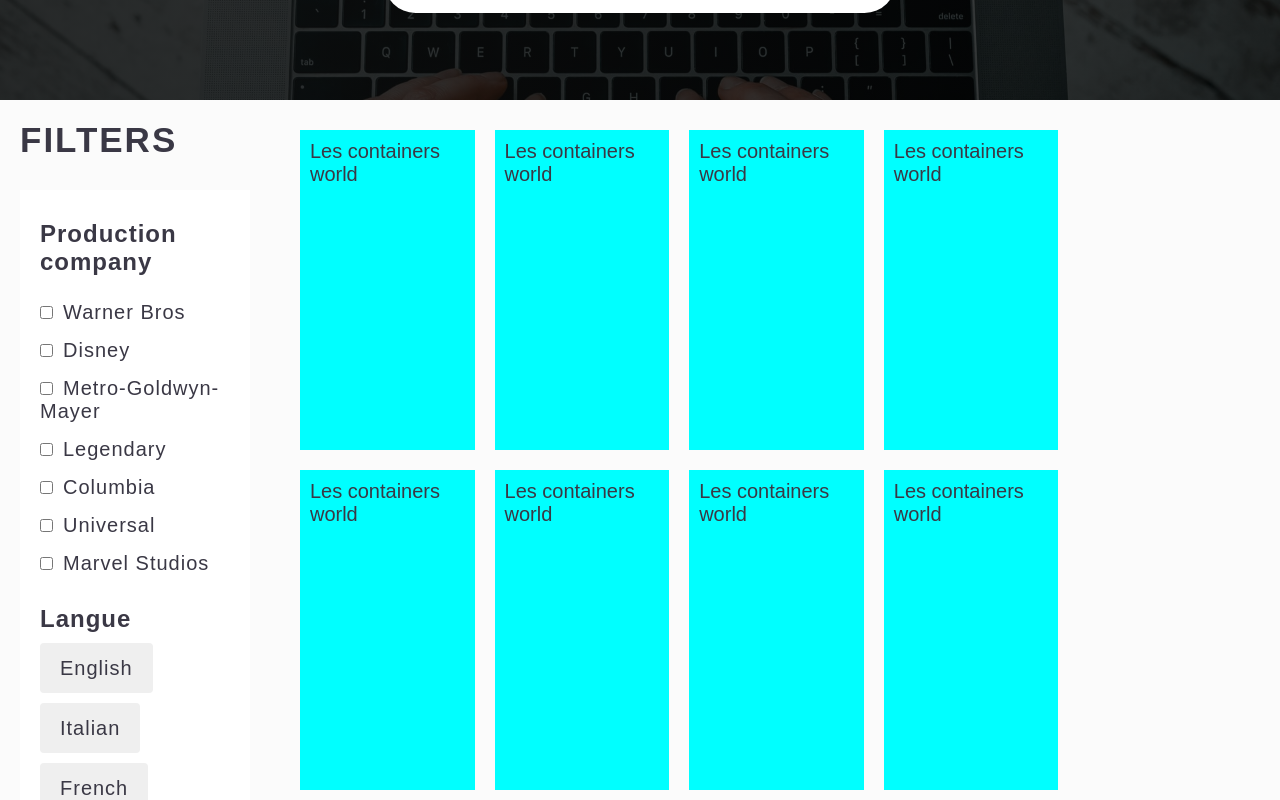
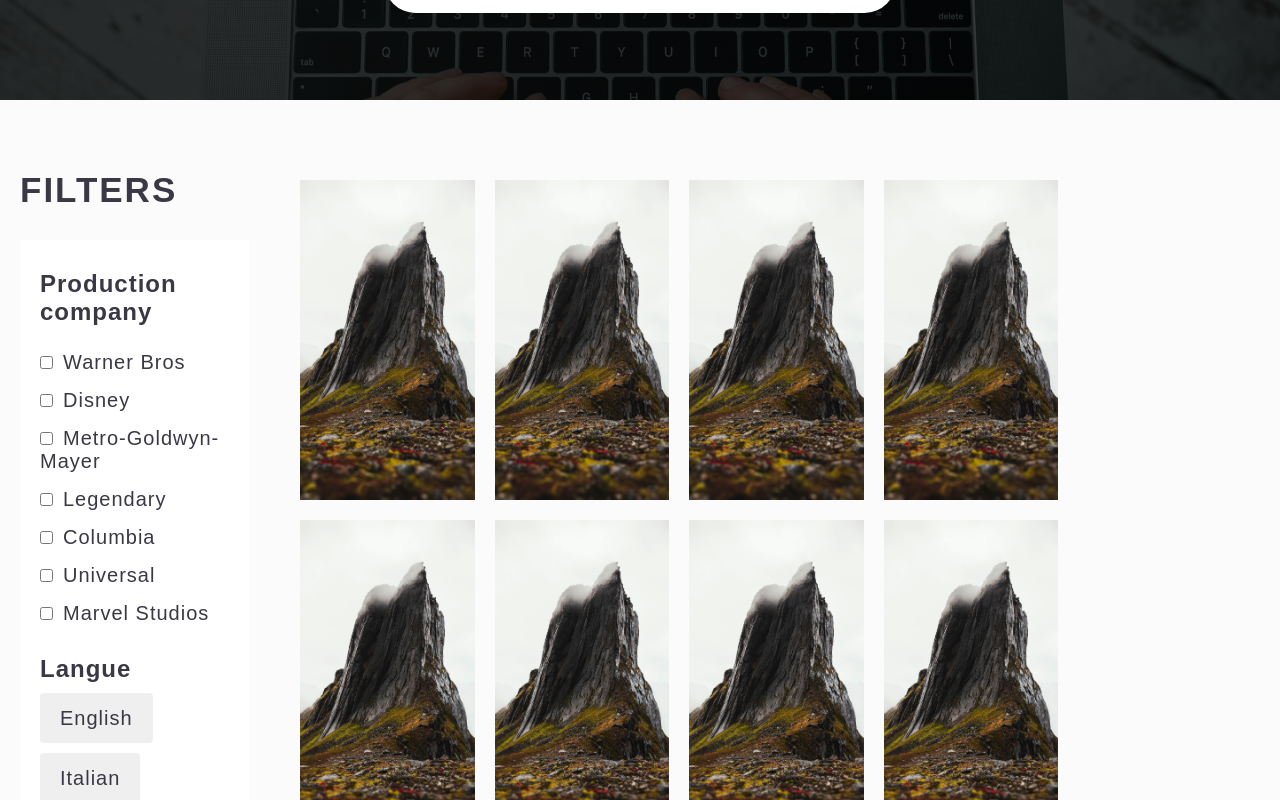
Before and after one commit to alphacpc/moviesApp, a React (Create React App) app in the folder frontend/: page / in a window 1280 px wide. Shown: the part 540-1340 px from the top of the page. Built offline with nearby package versions, Linux system fonts and the light colour scheme.

Commit message:
updated home page and delete SingleArticle component

```diff
--- a/frontend/package.json
+++ b/frontend/package.json
@@ -12,6 +12,7 @@
     "react-router-dom": "6",
     "react-scripts": "5.0.0",
     "sass": "^1.49.9",
+    "styled-components": "^5.3.5",
     "web-vitals": "^2.1.4"
   },
   "scripts": {
--- a/frontend/src/assets/style/App.scss
+++ b/frontend/src/assets/style/App.scss
@@ -32,6 +32,8 @@
         }
     }
 }
+
+
 
 .heading{
     .divIntro{
@@ -70,6 +72,7 @@
 .home-container{
     display: flex;
     background-color: #fbfbfb;
+    padding-top: 50px;
 
     .home-aside{
         flex: 1;
@@ -96,8 +99,6 @@
     div{
         width: 18%;
         height: 40vh;
-        background-color: aqua;
-        padding: 10px;
         margin: 10px;
     }
 }
--- a/frontend/src/components/Navbar.js
+++ b/frontend/src/components/Navbar.js
@@ -3,6 +3,10 @@
 
 
 const Navbar = () => {
+
+
+
+
   return (
     <nav>
         <ul>
--- a/frontend/src/components/SingleArticle.js
+++ /dev/null
@@ -1,11 +0,0 @@
-import React from 'react'
-
-const SingleArticle = ({ind}) => {
-  return (
-    <div key={ind}>
-        <p>Les containers world</p>
-    </div>
-  )
-}
-
-export default SingleArticle
--- a/frontend/src/pages/Home.js
+++ b/frontend/src/pages/Home.js
@@ -1,13 +1,20 @@
 import React from 'react'
+import styled from "styled-components";
 import LeftSider from '../components/LeftSider'
 import Navbar from '../components/Navbar'
-import SingleArticle from '../components/SingleArticle'
 
+import Img from "./../assets/images/v1.jpg"
 
+const Movie = styled.div`
+    background: url(${(props) => props.bg});
+    background-position: center;
+    background-size: cover;
+    background-repeat: no-repeat;
+`;
 
 const Home = () => {
 
-  const tab = [1,2,3,4,5,6,7,8,9,10]
+  const tab = [1,2,3,4,5,6,7,8,9,10,11,12,14,15,16,17,81,1,2,4,6]
 
 
   return (
@@ -33,7 +40,7 @@
         <section className='home-section'>
           <div className="movies">
             {tab.map((el, index) => (
-              <SingleArticle ind={index}/>
+              <Movie key={index} className="divMovie" bg={Img}></Movie>
             ))}
           </div>
         </section>
```
